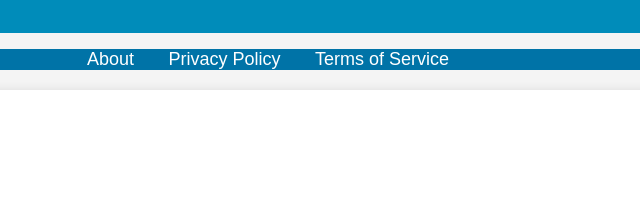
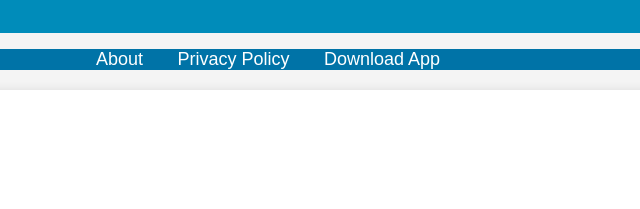
Before and after one commit to krytiana/church-of-christ, a plain HTML site: page index.html in a window 1280 px wide. Shown: the part 147-356 px from the top of the page, 372-1012 px from the left. Drawn offline with Linux system fonts and the light colour scheme.

Commit message:
Update index.html

```diff
--- a/index.html
+++ b/index.html
@@ -18,7 +18,7 @@
         <ul>
             <li><a href="#about">About</a></li>
             <li><a href="#privacy">Privacy Policy</a></li>
-            <li><a href="#terms">Terms of Service</a></li>
+            <li><a href="#terms">Download App</a></li>
         </ul>
     </nav>
 
```
